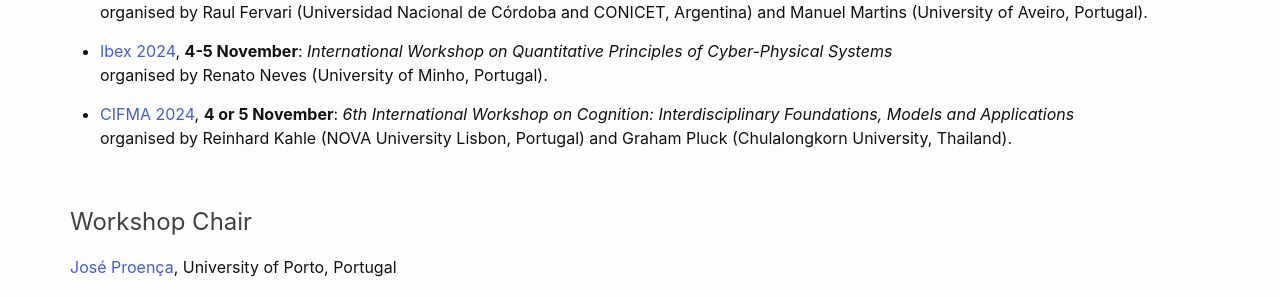
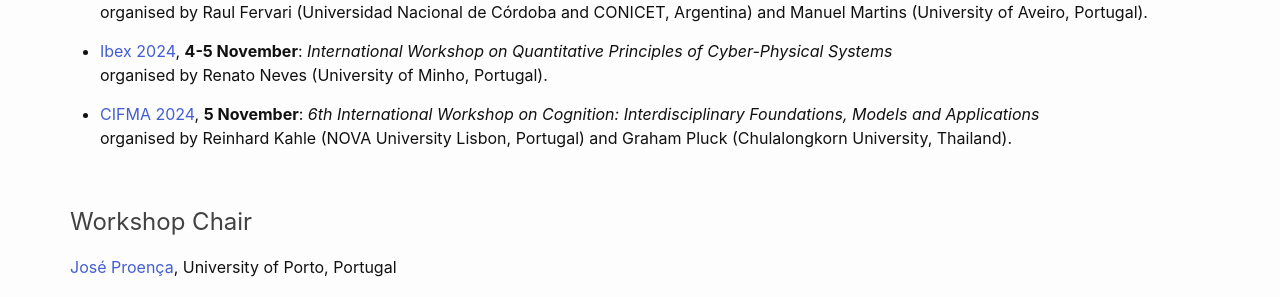
Before and after one commit to sefm-conference/2024, a Jekyll site: the page built from _pages/workshops.md, in a window 1280 px wide. Shown: the part 715-1012 px from the top of the page. Built offline with Jekyll 4.4.1, drawn with Linux system fonts in a browser that asks for light colours.

Commit message:
Fixing date of CIFMA

```diff
--- a/_pages/workshops.md
+++ b/_pages/workshops.md
@@ -23,7 +23,7 @@ Manuel Martins (University of Aveiro, Portugal).
 organised by
 Renato Neves (University of Minho, Portugal).
 
-- [CIFMA 2024](https://cifma.github.io), **4 or 5 November**: *6th International Workshop on Cognition: Interdisciplinary Foundations, Models and Applications*
+- [CIFMA 2024](https://cifma.github.io), **5 November**: *6th International Workshop on Cognition: Interdisciplinary Foundations, Models and Applications*
 organised by
 Reinhard Kahle (NOVA University Lisbon, Portugal) and
 Graham Pluck (Chulalongkorn University, Thailand).
```
